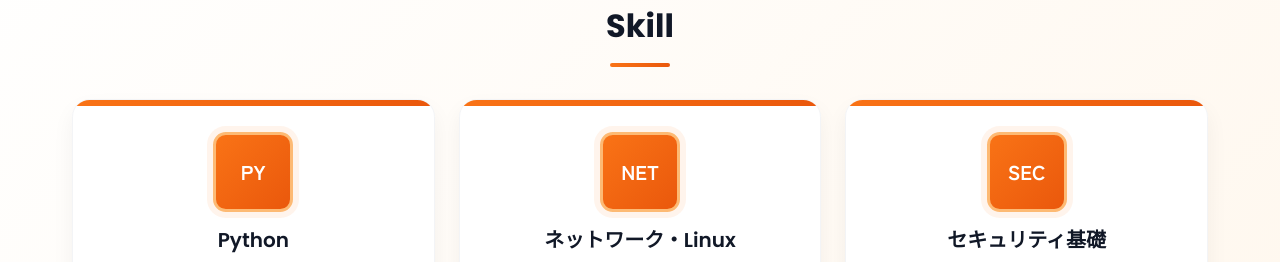
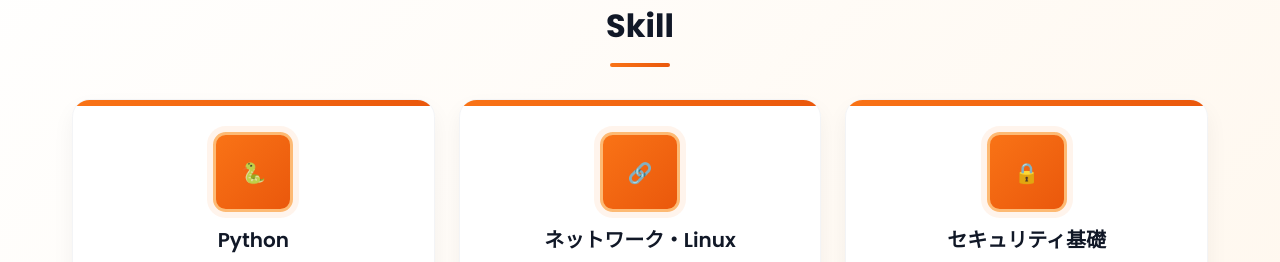
Before and after one commit to hattayu-05/react-next-portfolio, a Next.js app: page / in a window 1280 px wide. Shown: the part 1900-2162 px from the top of the page. Built offline with nearby package versions, Linux system fonts and the light colour scheme.

Commit message:
Update skill icons to emoji

```diff
--- a/app/page.tsx
+++ b/app/page.tsx
@@ -113,21 +113,21 @@
           <h2 className={styles.sectionTitle}>Skill</h2>
           <div className={styles.skillGrid}>
             <div className={styles.skillCard}>
-              <div className={styles.skillIcon}>PY</div>
+              <div className={styles.skillIcon}>🐍</div>
               <h3 className={styles.skillTitle}>Python</h3>
               <p className={styles.skillText}>
                 Pythonを使ったセキュリティツール開発で学習中です。
               </p>
             </div>
             <div className={styles.skillCard}>
-              <div className={styles.skillIcon}>NET</div>
+              <div className={styles.skillIcon}>🔗</div>
               <h3 className={styles.skillTitle}>ネットワーク・Linux</h3>
               <p className={styles.skillText}>
                 サイバーセキュリティの基盤となるネットワークとLinuxを習得中です。
               </p>
             </div>
             <div className={styles.skillCard}>
-              <div className={styles.skillIcon}>SEC</div>
+              <div className={styles.skillIcon}>🔒</div>
               <h3 className={styles.skillTitle}>セキュリティ基礎</h3>
               <p className={styles.skillText}>
                 ホワイトハッキング専攻で集中的に学習しています。
--- a/app/skill/page.tsx
+++ b/app/skill/page.tsx
@@ -4,14 +4,14 @@
   {
     id: 1,
     name: "Python",
-    icon: "PY",
+    icon: "🐍",
     description: "Pythonを使ったセキュリティツール開発で学習中です。",
     level: 75,
   },
   {
     id: 2,
     name: "ネットワーク・Linux基礎",
-    icon: "NET",
+    icon: "🔗",
     description:
       "サイバーセキュリティの基盤となるネットワークとLinuxを習得中です。",
     level: 70,
@@ -19,7 +19,7 @@
   {
     id: 3,
     name: "セキュリティ基礎",
-    icon: "SEC",
+    icon: "🔒",
     description: "ホワイトハッキング専攻で集中的に学習しています。",
     level: 80,
   },
```
